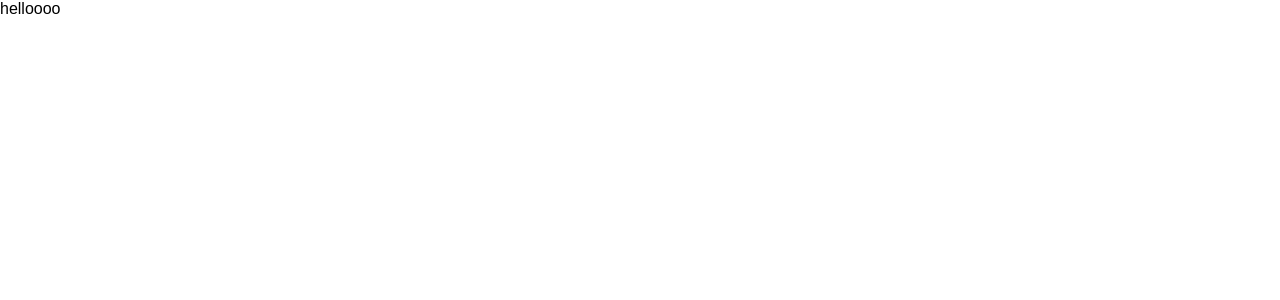
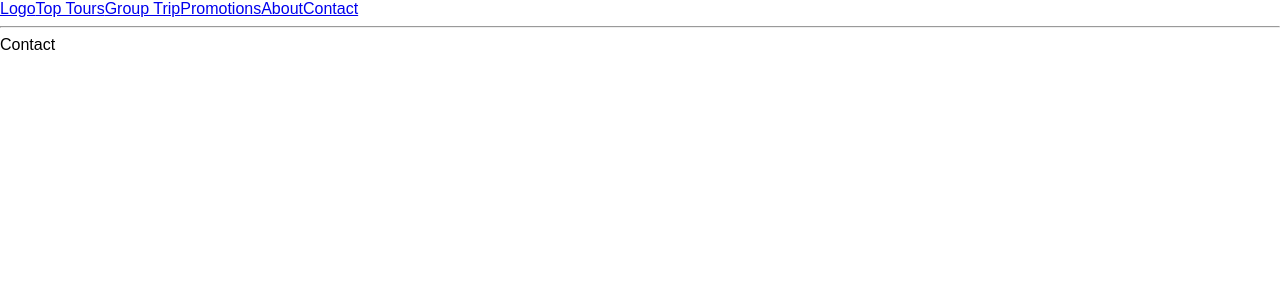
Before and after one commit to eneax/globetrotter, a React (Create React App) app: page /contact in a window 1280 px wide. Shown: the top 300 px of the page. Built offline with nearby package versions, Linux system fonts and the light colour scheme.

Commit message:
Setup dumb components

```diff
--- a/package.json
+++ b/package.json
@@ -5,7 +5,9 @@
   "dependencies": {
     "react": "^16.4.1",
     "react-dom": "^16.4.1",
-    "react-scripts": "1.1.4"
+    "react-router-dom": "^4.3.1",
+    "react-scripts": "1.1.4",
+    "tachyons": "^4.10.0"
   },
   "scripts": {
     "start": "react-scripts start",
--- /dev/null
+++ b/src/components/About.js
@@ -0,0 +1,11 @@
+import React from 'react';
+
+const About = () => {
+  return (
+    <div>
+      About
+    </div>
+  )
+}
+
+export default About;
--- a/src/components/App.js
+++ b/src/components/App.js
@@ -1,11 +1,34 @@
 import React, { Component } from 'react';
+import {
+  BrowserRouter as Router,
+  Switch,
+  Route
+} from 'react-router-dom';
+import 'tachyons';
+import Navbar from './Navbar';
+import Home from './Home';
+import Top from './Top';
+import Group from './Group';
+import Promo from './Promo';
+import About from './About';
+import Contact from './Contact';
 
 class App extends Component {
   render() {
     return (
-      <div>
-        helloooo
-      </div>
+      <Router>
+        <div className='landing-page'>
+          <Navbar />
+          <Switch>
+            <Route exact path='/' component={Home} />
+            <Route path='/top' component={Top} />
+            <Route path='/group' component={Group} />
+            <Route path='/promo' component={Promo} />
+            <Route path='/about' component={About} />
+            <Route path='/contact' component={Contact} />
+          </Switch>
+        </div>
+      </Router>
     );
   }
 }
--- /dev/null
+++ b/src/components/Contact.js
@@ -0,0 +1,11 @@
+import React from 'react';
+
+const Contact = () => {
+  return (
+    <div>
+      Contact
+    </div>
+  )
+}
+
+export default Contact;
--- /dev/null
+++ b/src/components/Group.js
@@ -0,0 +1,11 @@
+import React from 'react';
+
+const Grop = () => {
+  return (
+    <div>
+      Grop
+    </div>
+  )
+}
+
+export default Grop;
--- /dev/null
+++ b/src/components/Home.js
@@ -0,0 +1,11 @@
+import React from 'react';
+
+const Home = () => {
+  return (
+    <div>
+      Home
+    </div>
+  )
+}
+
+export default Home;
--- /dev/null
+++ b/src/components/Navbar.js
@@ -0,0 +1,22 @@
+import React from 'react';
+import { Link } from 'react-router-dom';
+
+const Navbar = () => {
+  return (
+    <div>
+
+      <nav>
+        <Link to='/'>Logo</Link>
+        <Link to='/top'>Top Tours</Link>
+        <Link to='/group'>Group Trip</Link>
+        <Link to='/promo'>Promotions</Link>
+        <Link to='/about'>About</Link>
+        <Link to='/contact'>Contact</Link>
+      </nav>
+
+      <hr/>
+    </div>
+  )
+}
+
+export default Navbar;
--- /dev/null
+++ b/src/components/Promo.js
@@ -0,0 +1,11 @@
+import React from 'react';
+
+const Promo = () => {
+  return (
+    <div>
+      Promo
+    </div>
+  )
+}
+
+export default Promo;
--- /dev/null
+++ b/src/components/Top.js
@@ -0,0 +1,11 @@
+import React from 'react';
+
+const Top = () => {
+  return (
+    <div>
+      Top
+    </div>
+  )
+}
+
+export default Top;
```
Also changed, not shown: 1 other file (tests, documents, lock files or other folders).
